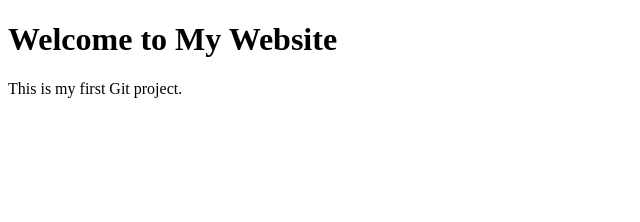
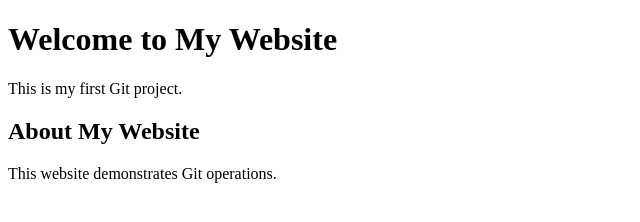
Before and after one commit to sandraharikareddy/Endsem, a plain HTML site: page index.html in a window 1280 px wide. Shown: the whole page, without its empty margins (0-640 px from the left). Drawn offline with Linux system fonts and the light colour scheme.

Commit message:
Second commit: Add about section

```diff
--- a/index.html
+++ b/index.html
@@ -6,5 +6,7 @@
 <body>
     <h1>Welcome to My Website</h1>
     <p>This is my first Git project.</p>
+<h2>About My Website</h2>
+<p>This website demonstrates Git operations.</p>
 </body>
 </html>
```
